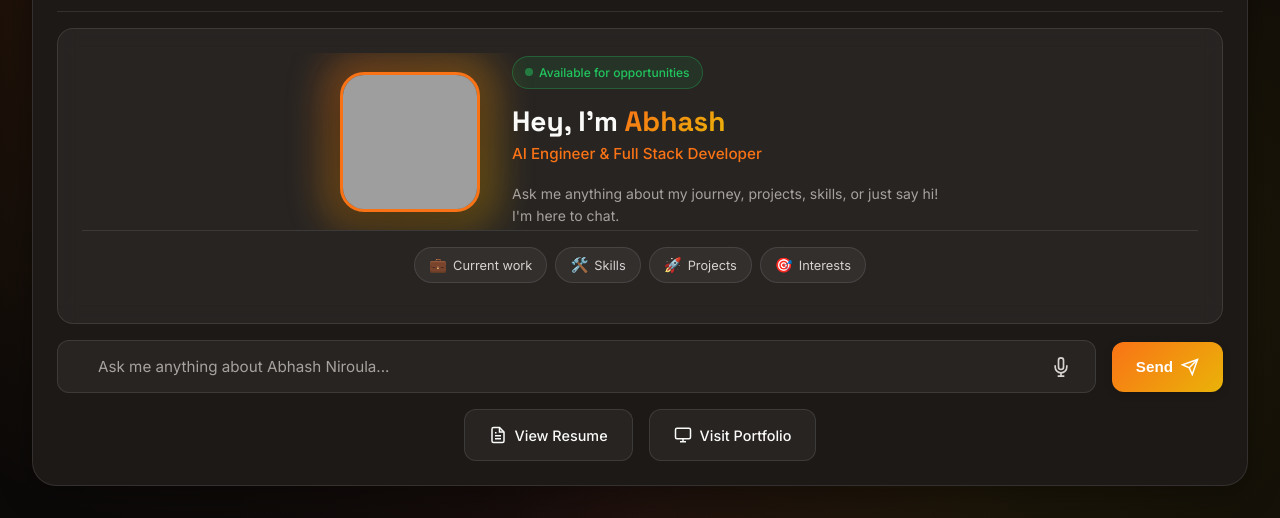
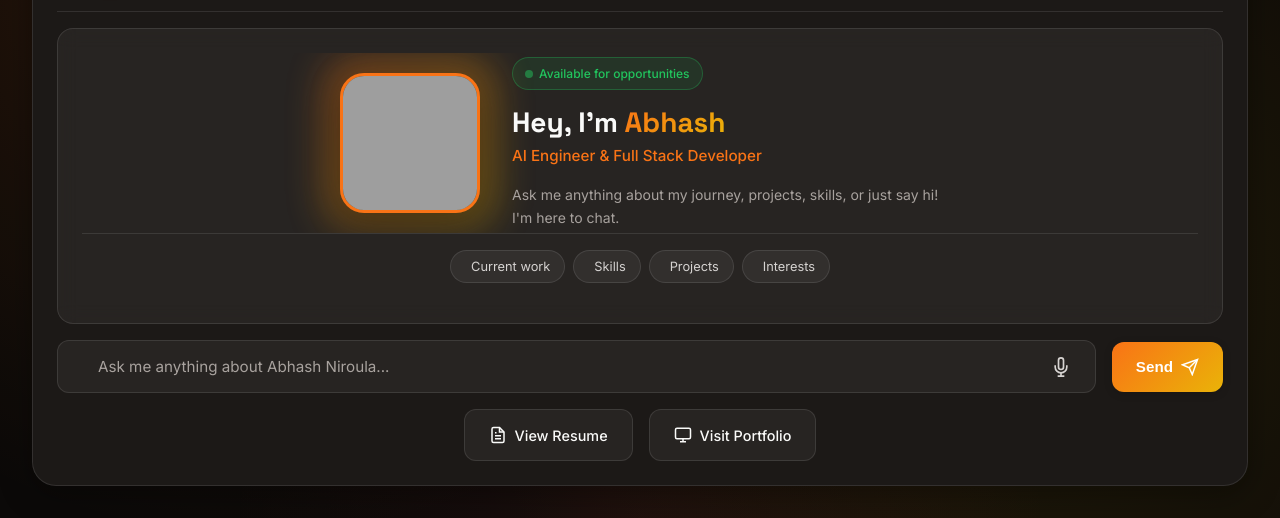
Before and after one commit to abhashn8/Portfolio_Abhash, a website: page apps/frontend/index.html in a window 1280 px wide. Shown: the part 282-800 px from the top of the page. Drawn offline with Linux system fonts and the light colour scheme; grey boxes are pictures that could not be loaded.

Commit message:
Update frontend home and index layout/content

```diff
--- a/apps/frontend/index.html
+++ b/apps/frontend/index.html
@@ -112,16 +112,16 @@
           <!-- Suggestion Chips -->
           <div class="suggestion-chips" id="suggestionChips">
             <button class="chip" onclick="askSuggestion('What are you currently working on?')">
-              <span class="chip-icon">💼</span> Current work
+              <span class="chip-icon"></span> Current work
             </button>
             <button class="chip" onclick="askSuggestion('Tell me about your skills')">
-              <span class="chip-icon">🛠️</span> Skills
+              <span class="chip-icon"></span> Skills
             </button>
             <button class="chip" onclick="askSuggestion('What projects have you built?')">
-              <span class="chip-icon">🚀</span> Projects
+              <span class="chip-icon"></span> Projects
             </button>
             <button class="chip" onclick="askSuggestion('What do you do for fun?')">
-              <span class="chip-icon">🎯</span> Interests
+              <span class="chip-icon"></span> Interests
             </button>
           </div>
         </div>
```
Also changed, not shown: apps/frontend/home.html (+1 -1 lines).
